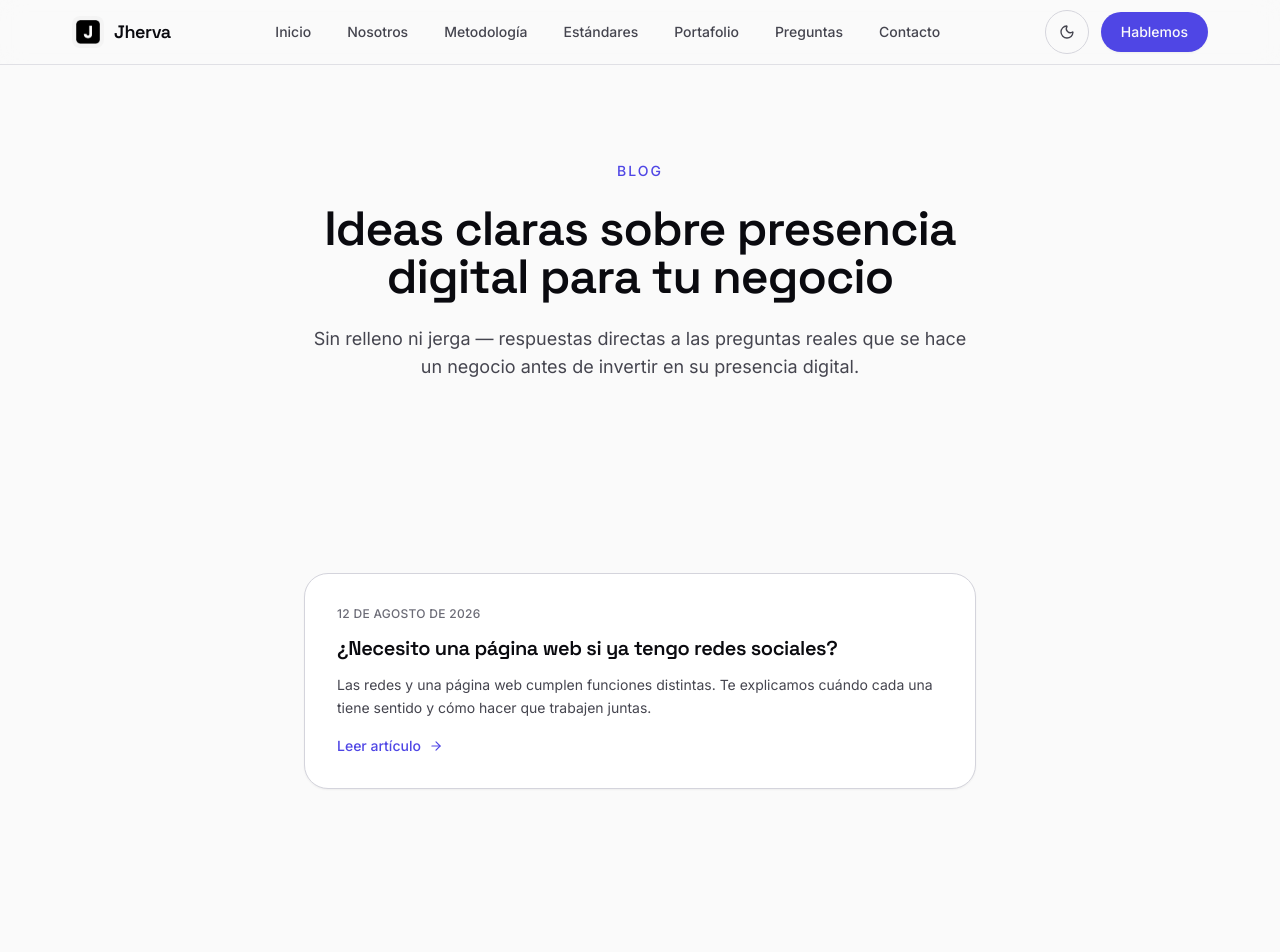
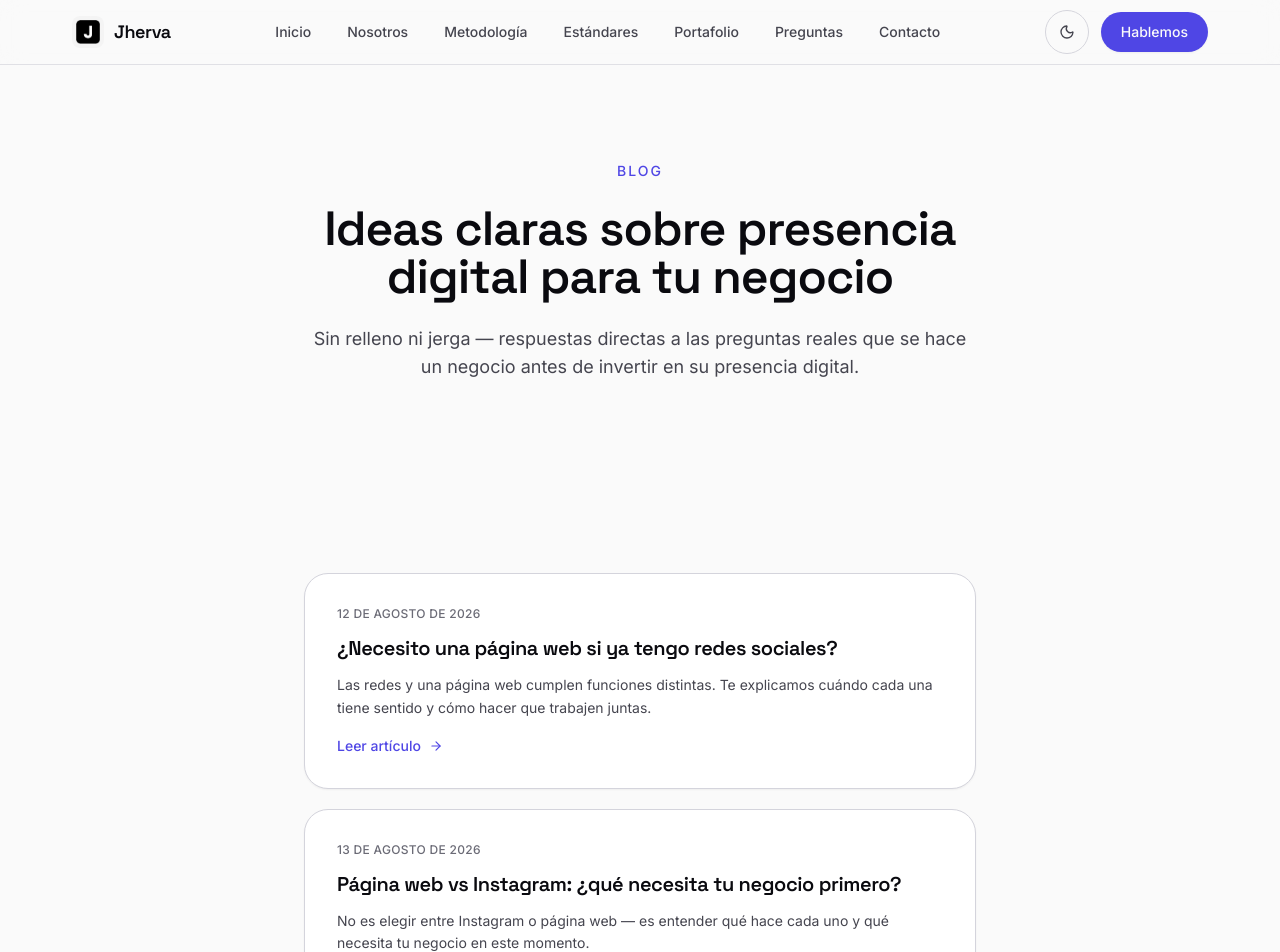
Before and after one commit to jher-ing/jhervaw, a Next.js app: page /blog in a window 1280 px wide. Shown: the top 952 px of the page. Built offline with nearby package versions, Linux system fonts and the light colour scheme.

Commit message:
feat: Fase 3 SEO — segundo artículo del blog (página web vs Instagram)
Co-Authored-By: Claude Sonnet 5 <noreply@anthropic.com>

```diff
--- a/src/components/features/blog/articulos.ts
+++ b/src/components/features/blog/articulos.ts
@@ -165,6 +165,97 @@ export const articulos: Articulo[] = [
       },
     ],
   },
+  {
+    slug: "pagina-web-vs-instagram",
+    title: "Página web vs Instagram: ¿qué necesita tu negocio primero?",
+    metaDescription:
+      "Instagram y una página web no compiten: cada uno cumple una función distinta. Te explicamos qué hace cada uno y cuál necesita tu negocio primero.",
+    excerpt:
+      "No es elegir entre Instagram o página web — es entender qué hace cada uno y qué necesita tu negocio en este momento.",
+    publishedAt: "2026-08-13",
+    content: [
+      {
+        type: "p",
+        text: "\"Instagram o página web\" es una pregunta que muchos negocios se hacen, pero está mal planteada. No compiten entre sí — cada uno resuelve algo distinto. Para saber qué necesita tu negocio hoy, conviene entender primero qué hace bien cada canal.",
+      },
+      { type: "h2", text: "Qué hace mejor Instagram" },
+      {
+        type: "p",
+        text: "Instagram es muy bueno para generar atención y mostrar el lado humano del negocio. Sirve para enseñar productos, trabajos realizados, promociones, procesos y testimonios, y para mantener una relación constante con los clientes.",
+      },
+      {
+        type: "p",
+        text: "Es especialmente útil para negocios que dependen mucho de lo visual, como [restaurantes](/paginas-web-para/restaurantes), barberías, gimnasios, [tiendas](/paginas-web-para/tiendas-de-ropa) o [salones de belleza](/paginas-web-para/centros-de-estetica).",
+      },
+      { type: "h2", text: "Qué hace mejor una página web" },
+      {
+        type: "p",
+        text: "Una página web sirve para tener un espacio propio donde organizar toda la información del negocio: servicios, precios o productos, ubicación, horarios, [preguntas frecuentes](/preguntas-frecuentes), formularios, reservas y formas de contacto.",
+      },
+      { type: "p", text: "Además, puede ayudar a que las personas que buscan un servicio en Google encuentren tu negocio." },
+      { type: "h2", text: "Dónde se queda corto cada uno" },
+      { type: "h3", text: "Los límites de Instagram" },
+      {
+        type: "p",
+        text: "El problema es que la información queda repartida entre publicaciones, historias, destacados y mensajes. Alguien puede entrar al perfil y todavía tener dudas sobre precios, servicios, ubicación o cómo contratar. Además, el negocio depende de una plataforma que no controla.",
+      },
+      { type: "h3", text: "Los límites de una página web" },
+      {
+        type: "p",
+        text: "Una web tampoco lo hace todo. No necesariamente genera comunidad ni mantiene una conversación constante con los clientes — ahí las redes tienen una ventaja enorme. Una página puede ser excelente, pero si nadie llega a ella, tampoco genera resultados por sí sola.",
+      },
+      { type: "h2", text: "¿Cuál deberías tener primero?" },
+      {
+        type: "p",
+        text: "Depende del negocio y de su situación. No todos necesitan empezar creando una página web. Si un emprendimiento está comenzando y todavía está validando su producto o servicio, Instagram puede ser suficiente al inicio.",
+      },
+      {
+        type: "p",
+        text: "Pero cuando empieza a necesitar más información, recibir búsquedas desde Google o tener un lugar más profesional donde dirigir a los clientes, **la web empieza a tener mucho más sentido**.",
+      },
+      { type: "h2", text: "Señales de que tu negocio ya necesita una página web" },
+      {
+        type: "ul",
+        items: [
+          "Tus clientes preguntan constantemente cosas que podrían estar explicadas en un solo lugar: precios, servicios, horarios, ubicación, reservas o cómo comprar.",
+          "Querés que personas que todavía no te conocen te encuentren a través de Google.",
+          "Querés transmitir una imagen más profesional y tener un espacio propio para presentar lo que hacés.",
+        ],
+      },
+      { type: "h2", text: "¿Compiten Instagram y la web?" },
+      {
+        type: "p",
+        text: "No. Lo ideal es que trabajen juntos. Instagram puede llamar la atención y generar confianza; la página web puede recibir a esas personas y darles la información que necesitan para decidir. Una red social lleva tráfico hacia la web, y la web facilita el contacto o la conversión.",
+      },
+      { type: "h2", text: "El error que más cometen los negocios" },
+      {
+        type: "p",
+        text: "Pensar que tener presencia digital significa simplemente abrir un Instagram. Tener un perfil no garantiza que el cliente encuentre fácilmente toda la información que necesita.",
+      },
+      {
+        type: "p",
+        text: "Pero también es un error crear una página web solo porque \"hay que tener una\" — primero hay que saber para qué se va a usar.",
+      },
+      { type: "h2", text: "\"Ya tengo Instagram, no necesito una web\" — ¿es cierto?" },
+      {
+        type: "p",
+        text: "Probablemente Instagram ya te está funcionando para algunas cosas, pero vale la pena preguntarte qué está dejando de hacer. Si tus clientes encuentran fácilmente tus servicios, precios, ubicación y formas de contacto, quizás todavía no necesites una web.",
+      },
+      {
+        type: "p",
+        text: "Pero si constantemente respondés las mismas preguntas por mensaje, o querés captar personas que buscan tu servicio en Google, una web puede complementar muy bien lo que ya tenés.",
+      },
+      { type: "h2", text: "La pregunta correcta" },
+      {
+        type: "p",
+        text: "No se trata de elegir entre Instagram o una página web. Cada uno cumple una función diferente. Instagram te ayuda a llamar la atención, mostrar lo que hacés y conectar con personas. La web te ayuda a organizar la información, generar confianza y facilitar que un interesado dé el siguiente paso.",
+      },
+      {
+        type: "p",
+        text: "**La pregunta no debería ser \"¿cuál es mejor?\", sino \"¿qué necesita mi negocio en este momento?\"**",
+      },
+    ],
+  },
 ];
 
 export function getArticulo(slug: string): Articulo | undefined {
```
